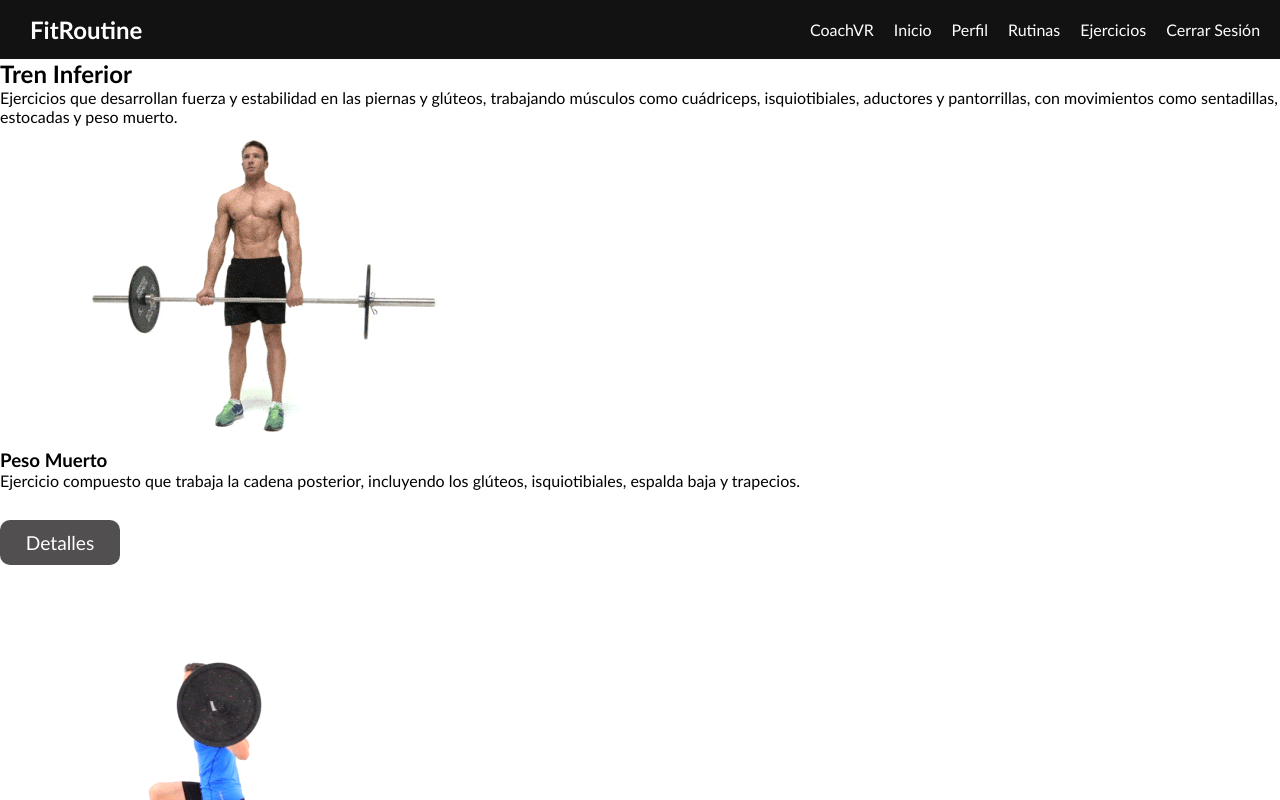
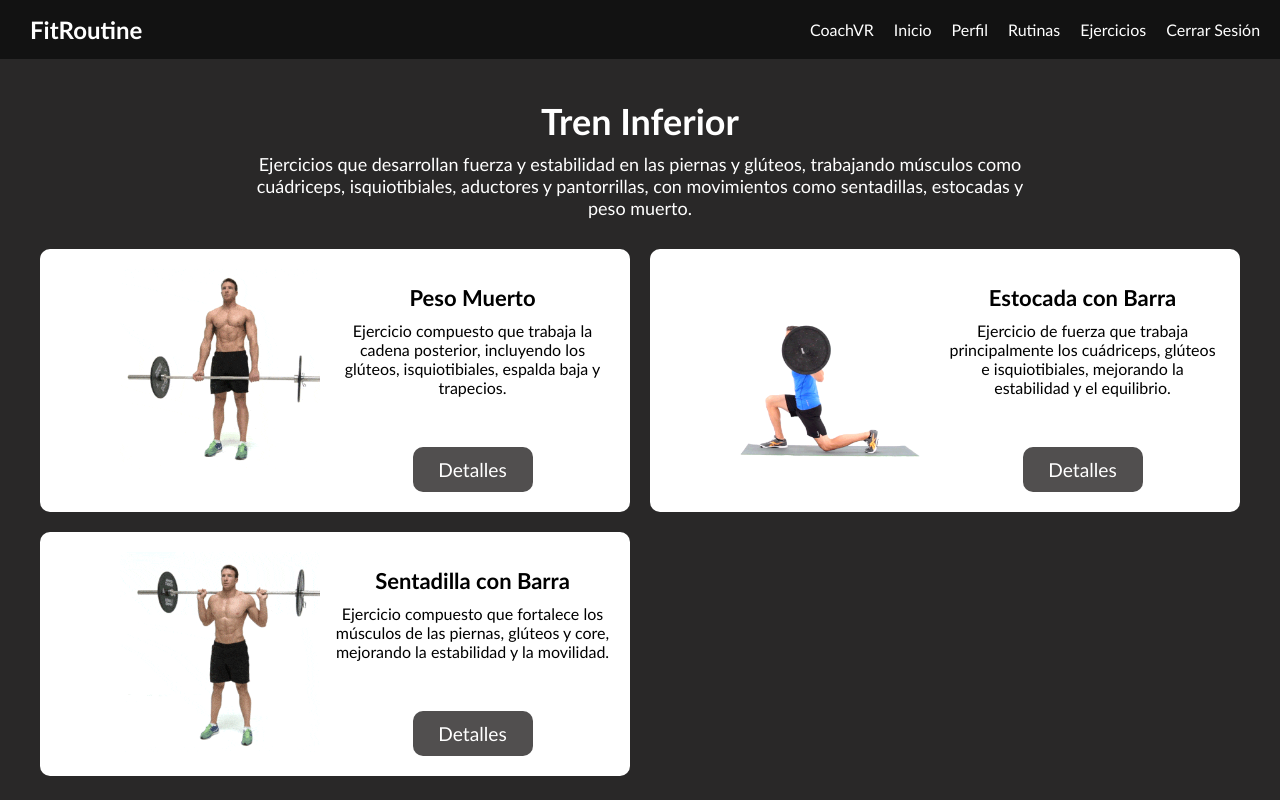
Before and after one commit to rbncode/Avance-FitRoutine, a Vue app: page /ListaTrenI in a window 1280 px wide. Shown: the top 800 px of the page. Built offline with nearby package versions, Linux system fonts and the light colour scheme; data requests are answered from the project's data file.

Commit message:
style(lista-ejercicio): añadir estilo a ListaTrenI
Se añaden estilos para terminar la vista ListaTrenIView.vue.

```diff
--- a/src/views/lista-ejercicios/ListaTrenIView.vue
+++ b/src/views/lista-ejercicios/ListaTrenIView.vue
@@ -42,3 +42,66 @@ onMounted(cargarEjercicios);
         </section>
     </main>
 </template>
+
+<style scoped>
+.ejercicios-container {
+    font-family: 'Poppins', sans-serif;
+    background-color: #292828;
+    color: #fff;
+}
+
+.main-content {
+    text-align: center;
+    padding: 40px 20px;
+}
+
+.main-content h2 {
+    font-size: 36px;
+    margin-bottom: 10px;
+}
+
+.main-content p {
+    font-size: 18px;
+    margin-bottom: 30px;
+    max-width: 800px;
+    margin-left: auto;
+    margin-right: auto;
+}
+
+.lista {
+    display: grid;
+    grid-template-columns: 1fr 1fr;
+    gap: 20px;
+    padding: 0 20px;
+}
+
+.ejercicio {
+    background-color: #ffffff;
+    color: #000;
+    border-radius: 10px;
+    overflow: hidden;
+    text-align: center;
+    padding: 20px;
+    display: grid;
+    grid-template-columns: 1fr 1fr;
+}
+
+.ejercicio img {
+    height: 200px;
+    width: 200px;
+    left: 60px;
+    position: relative;
+    object-fit: cover;
+    border-bottom: 2px solid #fff;
+}
+
+.ejercicio h3 {
+    font-size: 22px;
+    margin: 15px 0 10px;
+}
+
+.ejercicio p {
+    font-size: 16px;
+    margin-bottom: 20px;
+}
+</style>
```
